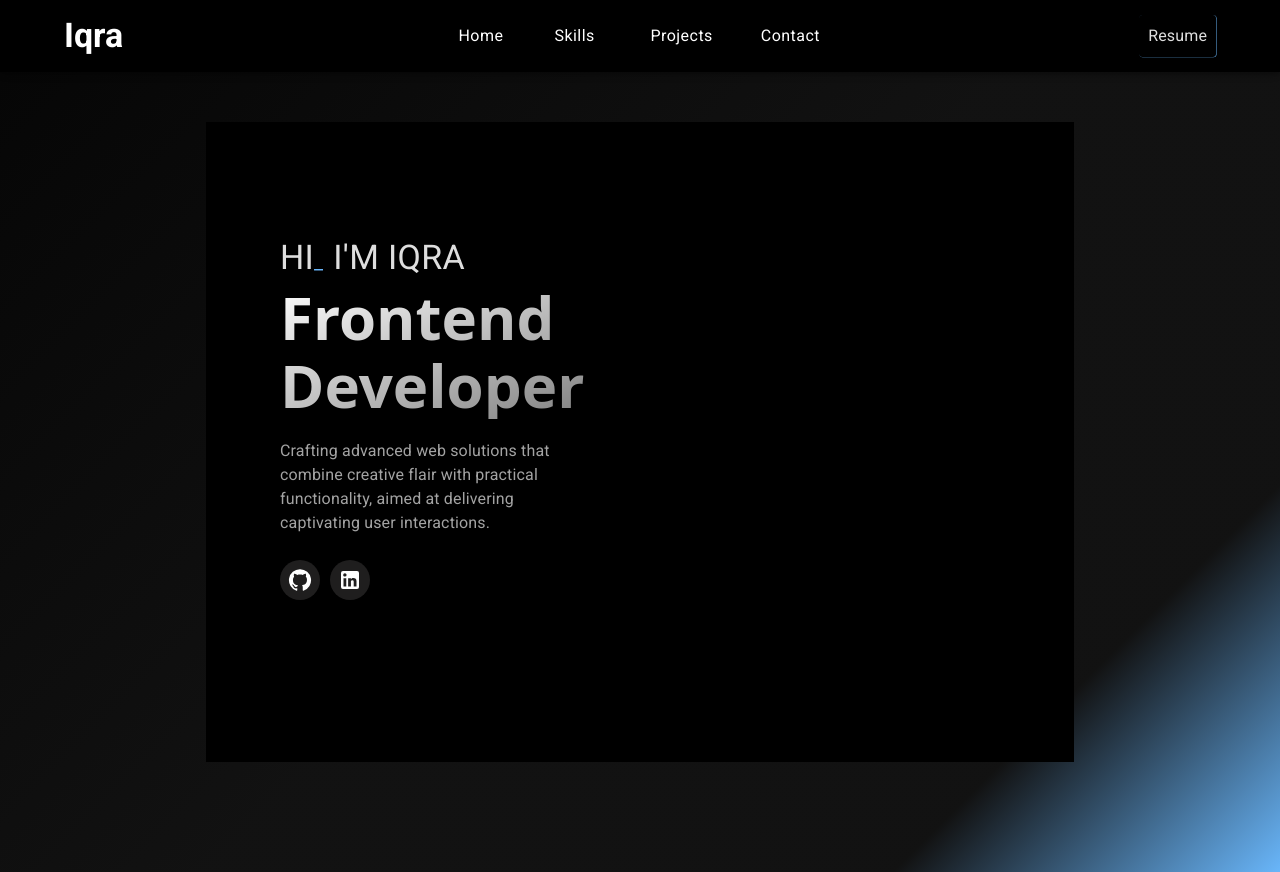
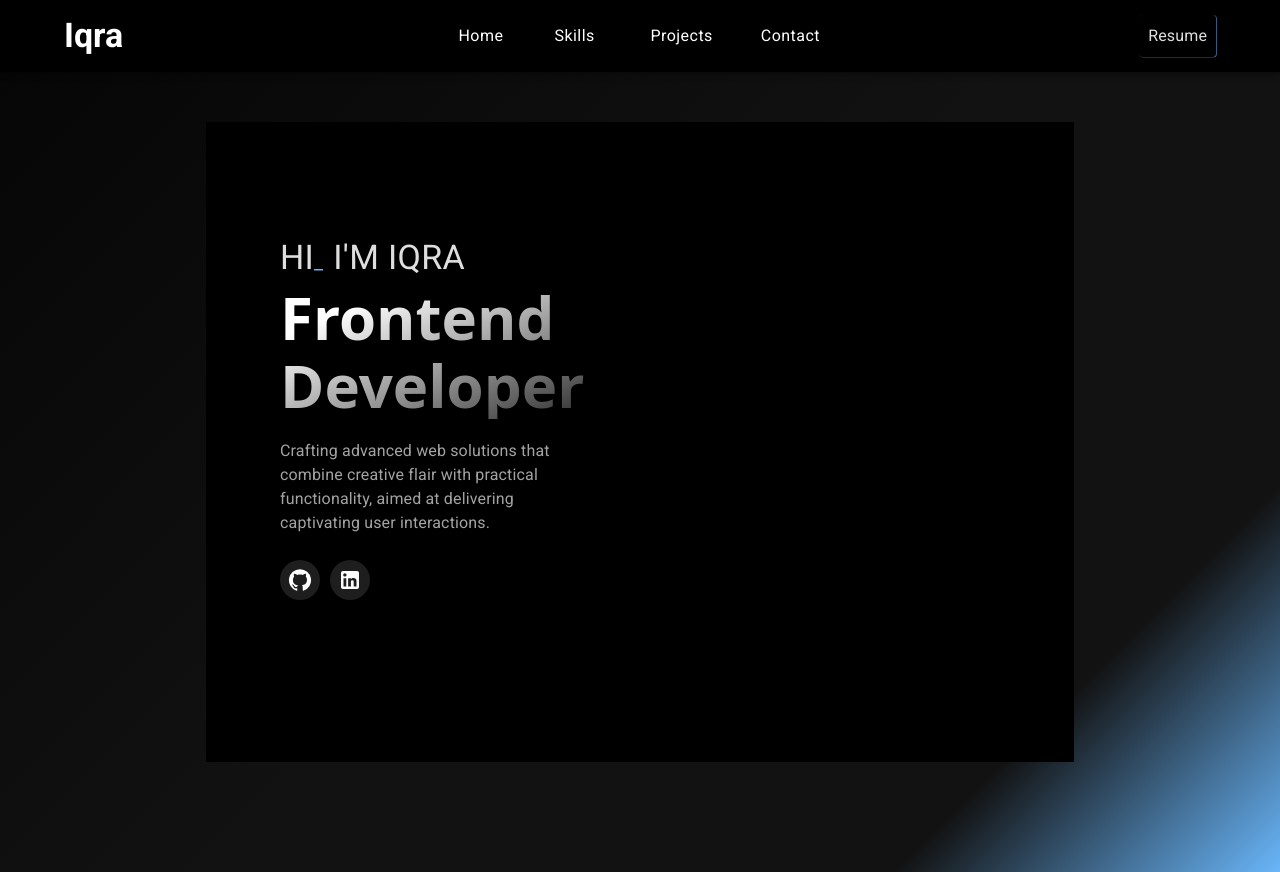
Before and after one commit to Iqra562/IqrasPortfolio, a React (Vite) app in the folder iqra-portfolio/: page / in a window 1280 px wide. Built offline with nearby package versions, Linux system fonts and the light colour scheme.

Commit message:
Update Home.css

```diff
--- a/iqra-portfolio/src/pages/Home/Home.css
+++ b/iqra-portfolio/src/pages/Home/Home.css
@@ -1,7 +1,7 @@
 .gradient-text {
     display: inline-block;
     /* font-size: 30px; */
-    background: linear-gradient(to bottom  right,  white 0%, gray);
+    background: linear-gradient(to bottom  right,  white 20%, rgb(44, 44, 44));
     -webkit-background-clip: text;
     -webkit-text-fill-color: transparent;
   }
```
